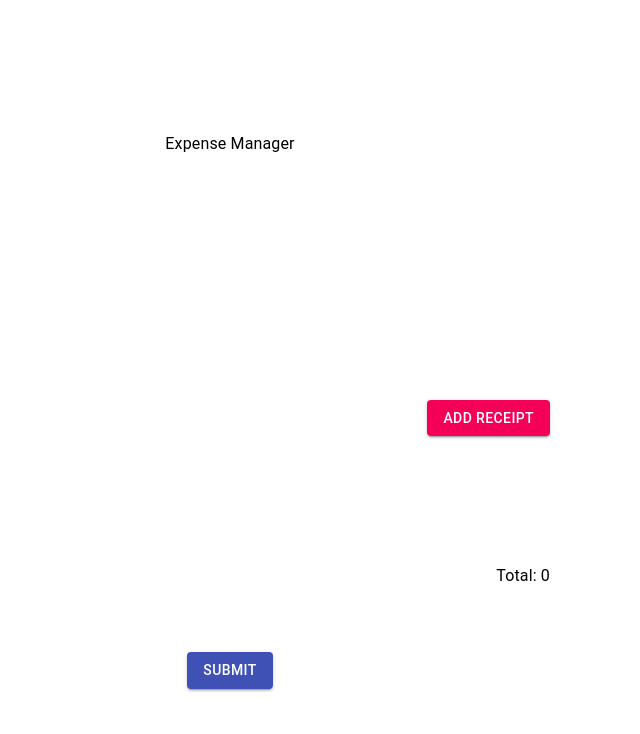
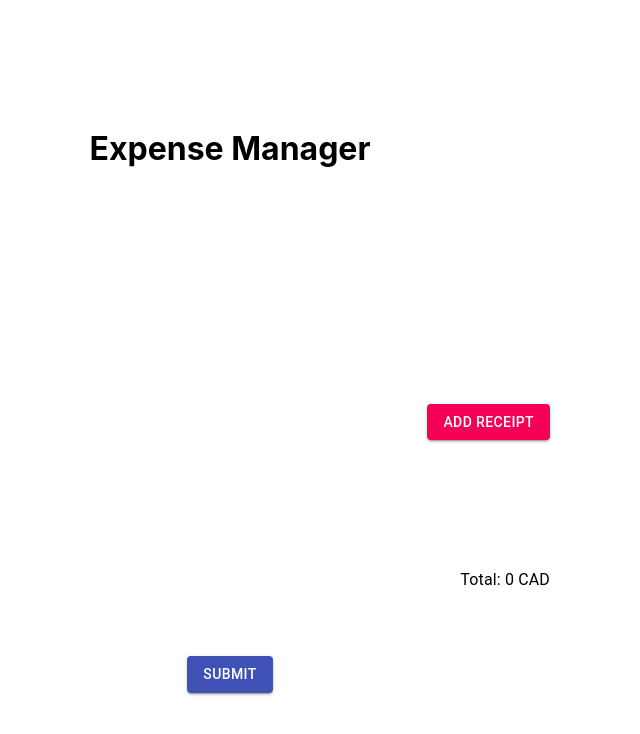
Before and after one commit to susmithahnair/ptm, a React (Create React App) app in the folder ptm/: page / in a window 1280 px wide. Shown: the top 734 px of the page, without its empty margins (410-1050 px from the left). Built offline with nearby package versions, Linux system fonts and the light colour scheme; no server answers.

Commit message:
Added submit action and console logging. Renamed typos in file names

```diff
--- a/ptm/src/App.js
+++ b/ptm/src/App.js
@@ -1,7 +1,7 @@
 import React from "react";
 import "./App.css";
 import { Grid, makeStyles, Typography } from "@material-ui/core";
-import { RecieptContainer } from "./containers/RecieptContainer";
+import { ReceiptContainer } from "./containers/ReceiptContainer";
 const useStyles = makeStyles(theme => ({
   container: {
     minHeight: "100vh"
@@ -17,12 +17,10 @@ function App() {
       className={styles.container}
     >
       <Grid item md={12}>
-        <h1>
-          <Typography align="center">Expense Manager</Typography>
-        </h1>
+        <h1 align="center">Expense Manager</h1>
       </Grid>
       <Grid item md={6}>
-        <RecieptContainer />
+        <ReceiptContainer />
       </Grid>
     </Grid>
   );
--- a/ptm/src/components/Reciept/index.js
+++ b/ptm/src/components/Reciept/index.js
@@ -1 +1 @@
-export { default as Receipt } from "./Reciept";
+export { default as Receipt } from "./Receipt";
--- a/ptm/src/containers/RecieptContainer/RecieptContainer.js
+++ b/ptm/src/containers/ReceiptContainer/ReceiptContainer.js
@@ -7,7 +7,7 @@ import useForms from "../../utils/useForms";
 import ApiService from "../../services/ApiService";
 import _ from "lodash";
 
-const RecieptContainer = () => {
+const ReceiptContainer = () => {
   const [items, setItems] = useState([]);
   const [errors, setErrors] = useState("");
 
@@ -38,7 +38,9 @@ const RecieptContainer = () => {
     setInputs(initialInput);
   };
   const [conversionRates, setConversionRates] = useState();
-  const submitReceipt = e => {};
+  const submitReceipt = e => {
+    console.log(items);
+  };
 
   const handleSubmit = item => {
     inputs.value = Number(inputs.value);
@@ -47,7 +49,7 @@ const RecieptContainer = () => {
       inputs.currency = "CAD";
       inputs.value = inputs.value / conversionRate;
     }
-    debugger;
+
     if (total + inputs.value > 1000) {
       setErrors("Total exceeded.");
       return;
@@ -82,7 +84,7 @@ const RecieptContainer = () => {
         <ExpenseGroup items={items}></ExpenseGroup>
       </Grid>
       <Grid item xs={12}>
-        <Typography align="right">Total: {total}</Typography>
+        <Typography align="right">Total: {total} CAD</Typography>
       </Grid>
       <Grid item xs={12}>
         <Typography align="center">
@@ -112,4 +114,4 @@ const RecieptContainer = () => {
   );
 };
 
-export default RecieptContainer;
+export default ReceiptContainer;
--- /dev/null
+++ b/ptm/src/containers/ReceiptContainer/index.js
@@ -0,0 +1 @@
+export { default as ReceiptContainer } from "./ReceiptContainer";
--- a/ptm/src/containers/RecieptContainer/index.js
+++ /dev/null
@@ -1 +0,0 @@
-export { default as RecieptContainer } from "./RecieptContainer";
```
Also changed, not shown: ptm/src/components/Reciept/Receipt.js (renamed from ptm/src/components/Reciept/Reciept.js).
